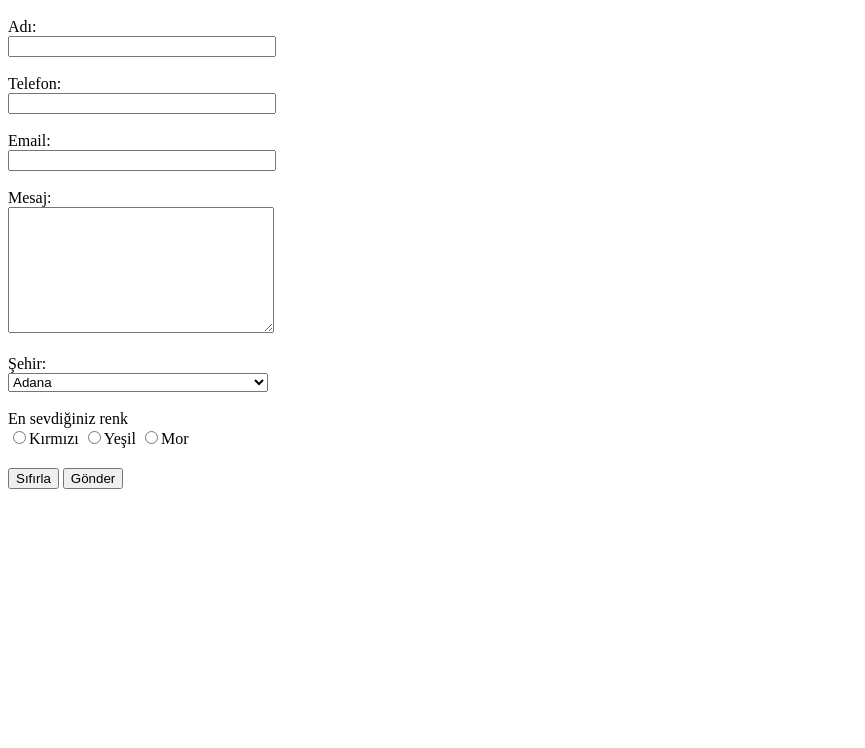
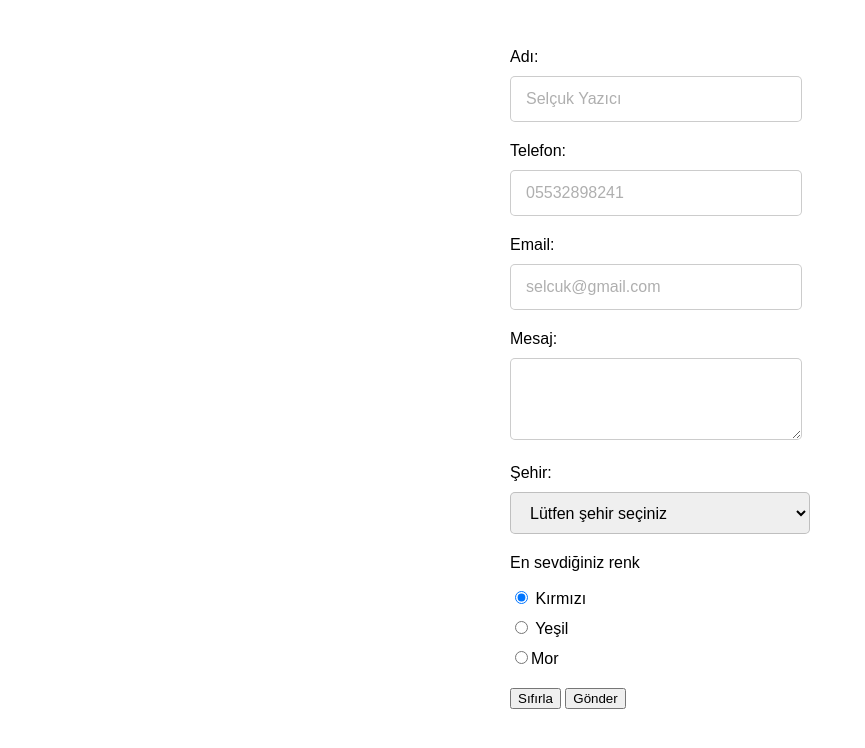
Before and after one commit to selcukyazicii/basicCssExamples-1, a plain HTML site: page index2.html in a window 1280 px wide. Shown: the whole page, without its empty margins (0-865 px from the left). Drawn offline with Linux system fonts and the light colour scheme.

Commit message:
added some css codes

```diff
--- a/index2.html
+++ b/index2.html
@@ -8,37 +8,50 @@
     <link rel="stylesheet" href="style2.css" />
   </head>
   <body>
-    <form action="">
-      <div>
+    <form action="https://httpbin.org/post" method="POST">
+        <div class="form-row">
           <label for="name">Adı: </label>
-        <input id="name" type="text" />
+          <input id="name" name="name" type="text" required placeholder="Selçuk Yazıcı" />
         </div>
-      <div>
+        <div class="form-row">
           <label for="telephone">Telefon: </label>
-        <input id="telephone" type="tel" />
+          <input id="telephone" name="telephone" type="tel" required placeholder="05532898241" />
         </div>
-      <div>
-        <label for="name">Email: </label>
-        <input id="name" type="email" />
+        <div class="form-row">
+          <label for="email">Email: </label>
+          <input id="email" name="email" type="email" required placeholder="selcuk@gmail.com"/>
         </div>
-      <div>
+        <div class="form-row">
           <label for="area">Mesaj: </label>
-        <textarea id="area" rows="8"></textarea>
+          <textarea id="area" name="area" rows="8" required></textarea>
         </div>
-      <div>
+        <div class="form-row">
           <label for="city">Şehir: </label>
-        <select name="" id="city">
-          <option value="">Adana</option>
-          <option value="">Ankara</option>
+          <select name="city" id="city">
+            <option value="01" selected disabled hidden>Lütfen şehir seçiniz</option>
+            <option value="01">Adana</option>
+            <option value="06">Ankara</option>
+            <option value="06">Ankara</option>
+            <option value="06">Ankara</option>
+            <option value="06">Ankara</option>
+            <option value="06">Ankara</option>
+            <option value="06">Ankara</option>
+            <option value="06">Ankara</option>
           </select>
         </div>
-      <div>
-        <label for="En sevdiğiniz renk">En sevdiğiniz renk</label>
-        <input type="radio" name="color" />Kırmızı
-        <input type="radio" name="color" />Yeşil
-        <input type="radio" name="color" />Mor
+        <div class="form-row">
+          <p>En sevdiğiniz renk</p>
+          <label>
+            <input type="radio" name="color" value="kirmizi" checked />
+            Kırmızı
+          </label>
+          <label>
+            <input type="radio" name="color" value="yesil" />
+            Yeşil
+          </label>
+          <label> <input type="radio" name="color" value="mor" />Mor </label>
         </div>
-      <div class="buttons">
+        <div class="form-row" class="buttons">
           <button type="reset">Sıfırla</button>
           <button type="submit">Gönder</button>
         </div>
--- a/style2.css
+++ b/style2.css
@@ -1,14 +1,54 @@
-label{
-    display: block;
-    margin-top: 18px;
+body{
+    font-family: Arial, Helvetica, sans-serif;
+    font-size: 16px;
 }
 input[type="text"],
 input[type="tel"],
 input[type="email"],
 select,
 textarea{
+    width: 100%;
+    border-radius: 5px;
+    height: 42px;
+    border: 1px solid rgba(0, 0, 0, .2);
+    padding-left: 15px;
+    padding-right: 15px;
+    font-size: inherit;
+    font-family: inherit;
+}
+input[type="text"]::placeholder,
+input[type="tel"]::placeholder,
+input[type="email"]::placeholder,
+textarea::placeholder{
+    color: rgb(175, 175, 175);
+}
+
+input[type="text"]:focus,
+input[type="tel"]:focus,
+input[type="email"]:focus,
+textarea:focus{
+    color: rgb(68.176.255);
+}
+form{
     width: 260px;
+    padding: 40px;
+    margin-left: auto;
+    margin-right: auto;
 }
-.buttons{
-    margin-top: 20px;
+.form-row{
+    margin-bottom: 20px;
 }
+.form-row label{
+    display: block;
+    margin-bottom: 10px;
+}
+textarea{
+    padding-bottom: 10px;
+    padding-top: 10px;
+    height: 60px;
+    min-height: 13px;
+    resize: vertical
+}
+.form-row select{
+    width: 300px;
+}
```
Lines whose indentation alone changed are shown as unchanged.
